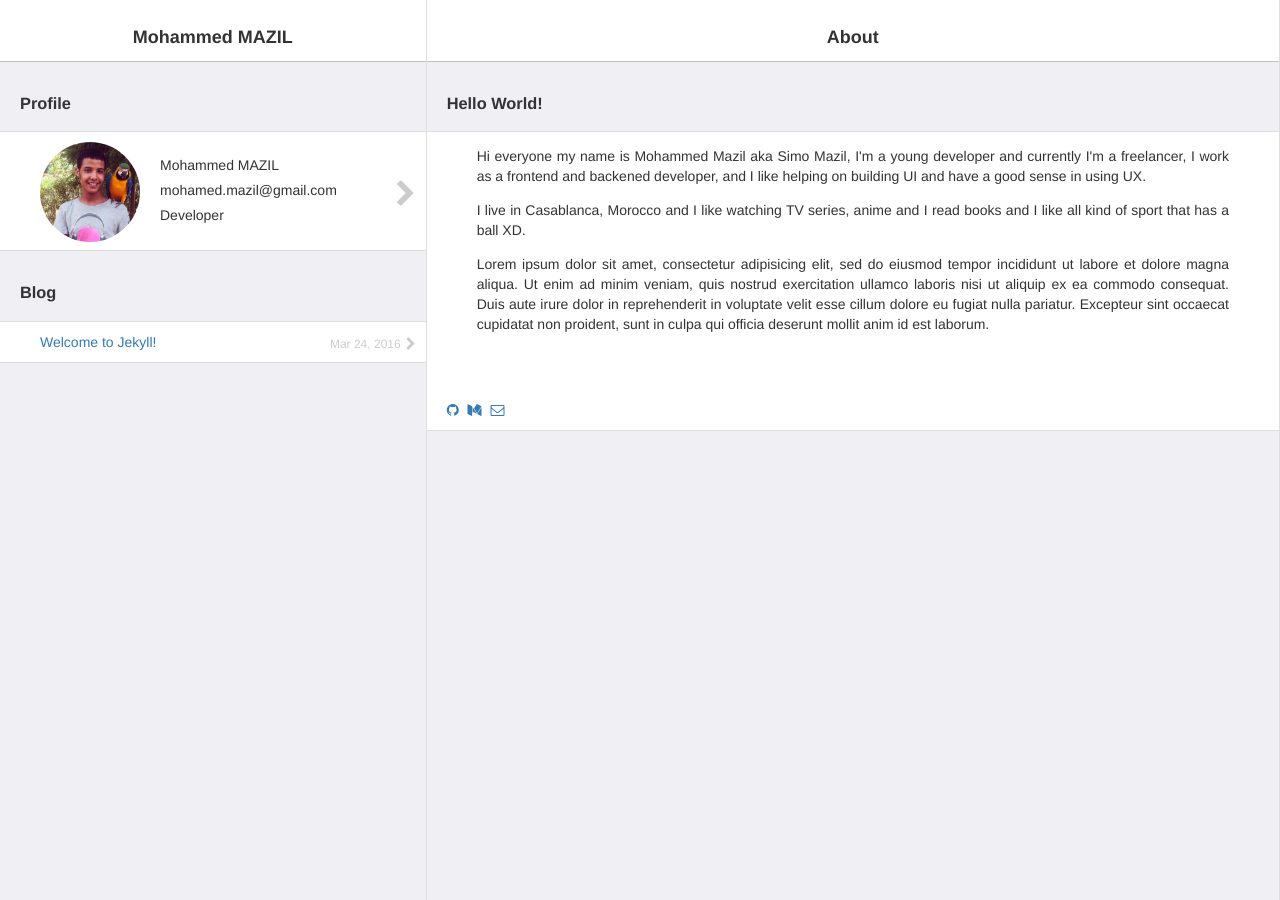
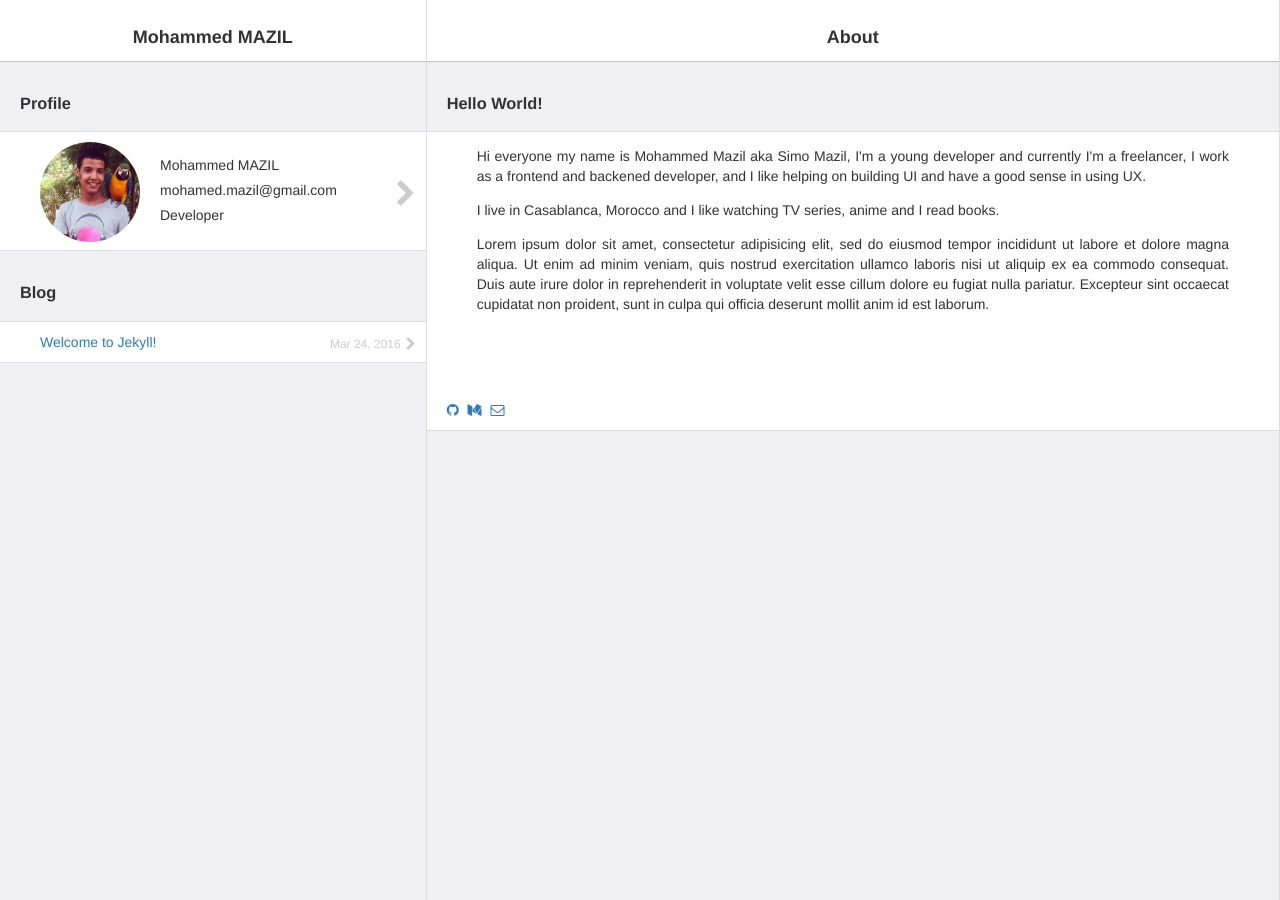
Before and after one commit to SimoMazil/simomazil.github.io, a Jekyll site: the page built from index.html, in a window 1280 px wide. Built offline with Jekyll 4.4.1, drawn with Linux system fonts in a browser that asks for light colours; nearby versions of some CDN libraries.

Commit message:
Update index.html

```diff
--- a/index.html
+++ b/index.html
@@ -44,7 +44,7 @@ layout: default
           I work as a frontend and backened developer, and I like helping on building UI and have a good sense in using UX.
         </p>
         <p>
-          I live in Casablanca, Morocco and I like watching TV series, anime and I read books and I like all kind of sport that has a ball XD.
+          I live in Casablanca, Morocco and I like watching TV series, anime and I read books.
         </p>
         <p>
           Lorem ipsum dolor sit amet, consectetur adipisicing elit, sed do eiusmod tempor incididunt ut labore
```
